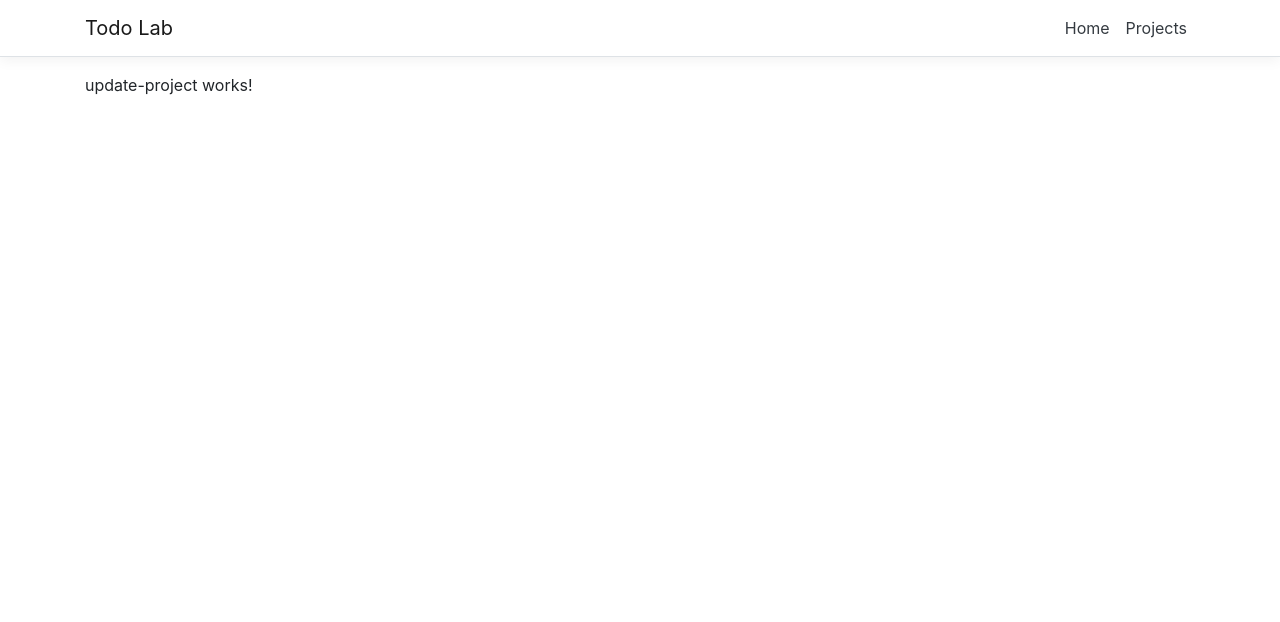
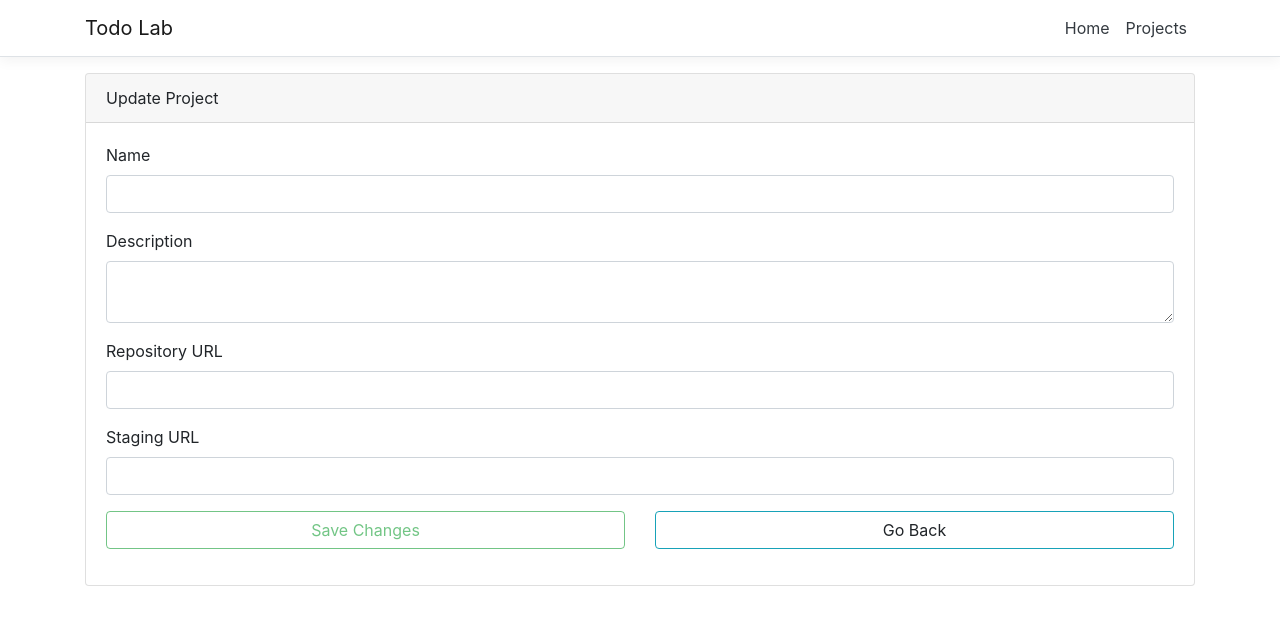
Before and after one commit to ermirbeqiraj/kanban, an Angular app in the folder src/Issue.Web/ClientApp/: page /update-project/1 in a window 1280 px wide. Shown: the top 622 px of the page. Built offline with nearby package versions, Linux system fonts and the light colour scheme; no server answers.

Commit message:
project crud

```diff
--- a/src/Issue.Web/ClientApp/src/app/mng-project/create-project.component.html
+++ b/src/Issue.Web/ClientApp/src/app/mng-project/create-project.component.html
@@ -1,3 +1,57 @@
-<p>
-  Create project page works
-</p>
+<div class="row justify-content-center">
+  <div class="col-12 ">
+    <div class="card">
+      <div class="card-header">
+        Create new Project
+      </div>
+      <div class="card-body">
+        <form [formGroup]="projectForm" #lgForm="ngForm" (ngSubmit)="submit(projectForm)">
+          <div class="form-group">
+            <label>Name</label>
+            <input formControlName="name" class="form-control" />
+          </div>
+          <div class="alert alert-danger" style="padding-bottom:1px;padding-top:1px;"
+               role="alert" *ngIf="projectForm.get('name').dirty && projectForm.get('name').hasError('required')">
+            This field is required. Please fill it !
+          </div>
+          <div class="alert alert-danger" style="padding-bottom:1px;padding-top:1px;"
+               role="alert" *ngIf="projectForm.get('name').hasError('maxLength')">
+            You have written to many characters.
+          </div>
+          <div class="form-group">
+            <label>Description</label>
+            <textarea class="form-control" formControlName="description"></textarea>
+          </div>
+          <div class="alert alert-danger form-group mt-3" style="padding-bottom:1px;padding-top:1px;"
+               role="alert" *ngIf="projectForm.get('description').hasError('maxLength')">
+            You have written to many characters.
+          </div>
+          <div class="form-group">
+            <label>Repository URL</label>
+            <input formControlName="repositoryUrl"  type="url" pattern="https?://.*" class="form-control" />
+          </div>
+          <div class="alert alert-danger form-group mt-3" style="padding-bottom:1px;padding-top:1px;"
+               role="alert" *ngIf="projectForm.get('repositoryUrl').hasError('maxLength')">
+            You have written to many characters.
+          </div>
+          <div class="form-group">
+            <label>Staging URL</label>
+            <input formControlName="stagingUrl"  type="url" pattern="https?://.*" class="form-control" />
+          </div>
+          <div class="alert alert-danger form-group mt-3" style="padding-bottom:1px;padding-top:1px;"
+               role="alert" *ngIf="projectForm.get('stagingUrl').hasError('maxLength')">
+            You have written to many characters.
+          </div>
+          <div class="row justify-content-center form-group">
+            <div class="col">
+              <button class="btn btn-outline-success btn-block" [disabled]="!lgForm.valid" type="submit">Create</button>
+            </div>
+            <div class="col">
+              <a class="btn btn-outline-info btn-block" (click)="goToList()"> Go Back</a>
+            </div>
+          </div>
+        </form>
+      </div>
+    </div>
+  </div>
+</div>
--- a/src/Issue.Web/ClientApp/src/app/mng-project/create-project.component.ts
+++ b/src/Issue.Web/ClientApp/src/app/mng-project/create-project.component.ts
@@ -1,4 +1,8 @@
 import { Component, OnInit } from '@angular/core';
+import { ProjectsService } from '../services/projects.service';
+import { FormBuilder, FormGroup, Validators } from '@angular/forms';
+import { InternalProjectModel } from '../models/ProjectModels';
+import { ActivatedRoute, Route, Router } from '@angular/router';
 
 @Component({
   selector: 'app-create-project',
@@ -6,10 +10,37 @@ import { Component, OnInit } from '@angular/core';
   styleUrls: ['./create-project.component.css']
 })
 export class CreateProjectComponent implements OnInit {
+  intProject: InternalProjectModel;
+  projectForm: FormGroup;
 
-  constructor() { }
+  constructor(private projectsService: ProjectsService, private formBuilder: FormBuilder, private router: Router) {
+    this.projectForm = formBuilder.group({
+      name: ["", [Validators.required, Validators.maxLength(50)]],
+      description: ["", Validators.maxLength(500)],
+      repositoryUrl: ["", Validators.maxLength(300)],
+      stagingUrl: ["", Validators.maxLength(300)]
+    });
+  }
 
   ngOnInit() {
   }
+  create() { }
 
+  goToList() {
+    this.router.navigate(['./list-project']);
+  }
+
+  submit({ value, valid }: { value: InternalProjectModel, valid: boolean }) {
+    if (valid) {
+      // continue
+      this.projectsService.create(value).subscribe(response => {
+        this.create();
+        if (valid)
+          this.router.navigate(['./list-project']);
+      });
+    }
+    else {
+      console.log("Error");
+    }
+  }
 }
--- a/src/Issue.Web/ClientApp/src/app/mng-project/list-project.component.html
+++ b/src/Issue.Web/ClientApp/src/app/mng-project/list-project.component.html
@@ -35,7 +35,7 @@
                   {{ item.description }}
                 </td>
                 <td>
-                  <a [routerLink]="['/update-project', item.id]">Update</a> | <button class="btn btn-link" (click)="delete(item.id)">Delete</button>
+                  <a [routerLink]="['/update-project', item.id]">Update</a> |<button class="btn btn-link" (click)="delete(item.id)">Delete</button>
                 </td>
               </tr>
             </tbody>
--- a/src/Issue.Web/ClientApp/src/app/mng-project/update-project.component.html
+++ b/src/Issue.Web/ClientApp/src/app/mng-project/update-project.component.html
@@ -1,3 +1,57 @@
-<p>
-  update-project works!
-</p>
+<div class="row justify-content-center">
+  <div class="col-12 ">
+    <div class="card">
+      <div class="card-header">
+        Update Project
+      </div>
+      <div class="card-body">
+        <form [formGroup]="projectForm" #lgForm="ngForm" (ngSubmit)="submit(projectForm)">
+          <div class="form-group">
+            <label>Name</label>
+            <input formControlName="name" class="form-control" />
+          </div>
+          <div class="alert alert-danger" style="padding-bottom:1px;padding-top:1px;"
+               role="alert" *ngIf="projectForm.get('name').dirty && projectForm.get('name').hasError('required')">
+            This field is required. Please fill it !
+          </div>
+          <div class="alert alert-danger" style="padding-bottom:1px;padding-top:1px;"
+               role="alert" *ngIf="projectForm.get('name').hasError('maxLength')">
+            You have written to many characters.
+          </div>
+          <div class="form-group">
+            <label>Description</label>
+            <textarea class="form-control" formControlName="description"></textarea>
+          </div>
+          <div class="alert alert-danger form-group mt-3" style="padding-bottom:1px;padding-top:1px;"
+               role="alert" *ngIf="projectForm.get('description').hasError('maxLength')">
+            You have written to many characters.
+          </div>
+          <div class="form-group">
+            <label>Repository URL</label>
+            <input formControlName="repositoryUrl" class="form-control" />
+          </div>
+          <div class="alert alert-danger form-group mt-3" style="padding-bottom:1px;padding-top:1px;"
+               role="alert" *ngIf="projectForm.get('repositoryUrl').hasError('maxLength')">
+            You have written to many characters.
+          </div>
+          <div class="form-group">
+            <label>Staging URL</label>
+            <input formControlName="stagingUrl" class="form-control" />
+          </div>
+          <div class="alert alert-danger form-group mt-3" style="padding-bottom:1px;padding-top:1px;"
+               role="alert" *ngIf="projectForm.get('stagingUrl').hasError('maxLength')">
+            You have written to many characters.
+          </div>
+          <div class="row justify-content-center form-group">
+            <div class="col">
+              <button class="btn btn-outline-success btn-block" [disabled]="!lgForm.valid" type="submit">Save Changes</button>
+            </div>
+            <div class="col">
+              <a class="btn btn-outline-info btn-block" (click)="goToList()"> Go Back</a>
+            </div>
+          </div>
+        </form>
+      </div>
+    </div>
+  </div>
+</div>
--- a/src/Issue.Web/ClientApp/src/app/mng-project/update-project.component.ts
+++ b/src/Issue.Web/ClientApp/src/app/mng-project/update-project.component.ts
@@ -1,4 +1,8 @@
 import { Component, OnInit } from '@angular/core';
+import { InternalProjectModel } from '../models/ProjectModels';
+import { FormGroup, FormBuilder, Validators } from '@angular/forms';
+import { ProjectsService } from '../services/projects.service';
+import { ActivatedRoute, Router } from '@angular/router';
 
 @Component({
   selector: 'app-update-project',
@@ -6,10 +10,66 @@ import { Component, OnInit } from '@angular/core';
   styleUrls: ['./update-project.component.css']
 })
 export class UpdateProjectComponent implements OnInit {
+  intProject: InternalProjectModel;
+  currentId?: number;
+  projectForm: FormGroup;
 
-  constructor() { }
+  constructor(private projectService: ProjectsService, private activatedRouter: ActivatedRoute, private formBuilder: FormBuilder, private route: Router) {
+    this.projectForm = formBuilder.group({
+      id: ['', Validators.required],
+      name: ['', [Validators.required, Validators.maxLength(50)]],
+      description: ['', Validators.maxLength(500)],
+      repositoryUrl: ['', Validators.maxLength(300)],
+      stagingUrl: ['', Validators.maxLength(300)]
+
+    });
+  }
 
   ngOnInit() {
+      this.activatedRouter.params.subscribe(params => {
+        if (params.id) {
+          this.currentId = parseInt(params.id);
+          this.getProject();
+        }
+        else {
+          console.log("Error");
+        }
+      });
+
+  }
+  goToList() {
+    this.route.navigate(['./list-project']);
   }
 
+
+
+  getProject() {
+    if (this.currentId) {
+      this.projectService.getById(this.currentId).subscribe(response => {
+        this.projectForm.patchValue({
+          id: response.id,
+          name: response.name,
+          description: response.description,
+          repositoryUrl: response.repositoryUrl,
+          stagingUrl: response.stagingUrl
+        });
+      });
+    }
+    else
+      console.log("Nuk vjen Projekti");
+
+  }
+
+  submit({ value, valid }: { value: InternalProjectModel, valid: boolean }) {
+    if (valid) {
+      this.projectService.update(value).subscribe(response => {
+        this.route.navigate(['./list-project']);
+      })
+    }
+    else {
+      console.log("ERROR");
+    }
+  }
+
+
 }
```
Also changed, not shown: 1 other file (tests, documents, lock files or other folders).
